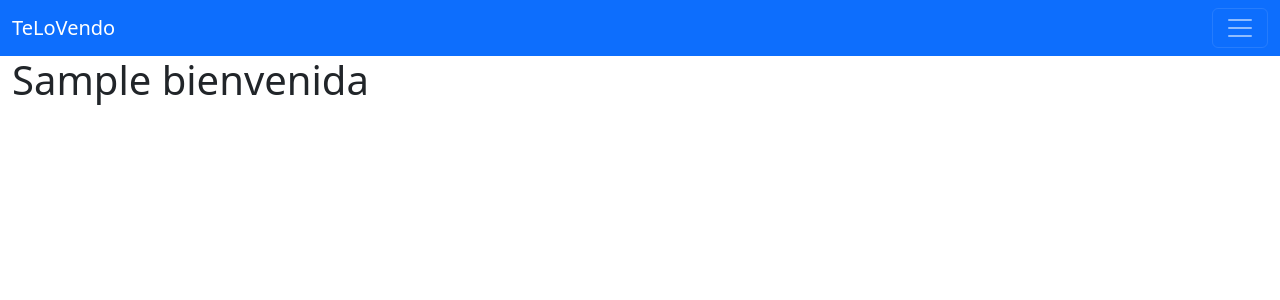
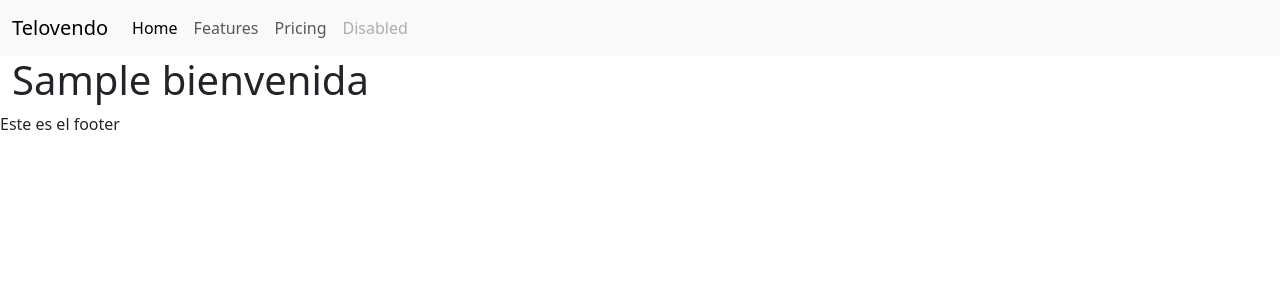
Before and after one commit to grupo-2-Bootcamp/telovendo, a Django app: template website/telovendo/templates/telovendo/index.html in a window 1280 px wide. Shown: the top 300 px of the page. Run offline with Django 4.2, Linux system fonts and the light colour scheme; the template is opened without the code that fills it: most values are stand-ins (such as "Sample title", 1, 10 or a date in 2020).

Commit message:
Agregando Plantilla con block content

```diff
--- /dev/null
+++ b/website/telovendo/templates/telovendo/base.html
@@ -0,0 +1,47 @@
+<!DOCTYPE html>
+<html lang="en">
+<head>
+    <meta charset="UTF-8">
+    <meta http-equiv="X-UA-Compatible" content="IE=edge">
+    <meta name="viewport" content="width=device-width, initial-scale=1.0">
+    <link href="https://cdn.jsdelivr.net/npm/bootstrap@5.3.0/dist/css/bootstrap.min.css" rel="stylesheet" integrity="sha384-9ndCyUaIbzAi2FUVXJi0CjmCapSmO7SnpJef0486qhLnuZ2cdeRhO02iuK6FUUVM" crossorigin="anonymous">
+    <title>Usuarios</title>
+</head>
+<body>
+    <nav class="navbar navbar-expand-lg bg-body-tertiary">
+        <div class="container-fluid">
+          <a class="navbar-brand" href="#">Telovendo</a>
+          <button class="navbar-toggler" type="button" data-bs-toggle="collapse" data-bs-target="#navbarNav" aria-controls="navbarNav" aria-expanded="false" aria-label="Toggle navigation">
+            <span class="navbar-toggler-icon"></span>
+          </button>
+          <div class="collapse navbar-collapse" id="navbarNav">
+            <ul class="navbar-nav">
+              <li class="nav-item">
+                <a class="nav-link active" aria-current="page" href="#">Home</a>
+              </li>
+              <li class="nav-item">
+                <a class="nav-link" href="#">Features</a>
+              </li>
+              <li class="nav-item">
+                <a class="nav-link" href="#">Pricing</a>
+              </li>
+              <li class="nav-item">
+                <a class="nav-link disabled">Disabled</a>
+              </li>
+            </ul>
+          </div>
+        </div>
+      </nav>
+
+    <div class="container-fluid">
+        {% block content %}
+        {% endblock %}
+    </div>
+
+    <footer>
+        <p>Este es el footer</p>
+    </footer>
+
+    <script src="https://cdn.jsdelivr.net/npm/bootstrap@5.3.0/dist/js/bootstrap.bundle.min.js" integrity="sha384-geWF76RCwLtnZ8qwWowPQNguL3RmwHVBC9FhGdlKrxdiJJigb/j/68SIy3Te4Bkz" crossorigin="anonymous"></script>
+</body>
+</html>
--- a/website/telovendo/templates/telovendo/index.html
+++ b/website/telovendo/templates/telovendo/index.html
@@ -1,23 +1,5 @@
-<!DOCTYPE html>
-<html lang="en">
-<head>
-    <meta charset="UTF-8">
-    <meta http-equiv="X-UA-Compatible" content="IE=edge">
-    <meta name="viewport" content="width=device-width, initial-scale=1.0">
-    <link href="https://cdn.jsdelivr.net/npm/bootstrap@5.3.0/dist/css/bootstrap.min.css" rel="stylesheet" integrity="sha384-9ndCyUaIbzAi2FUVXJi0CjmCapSmO7SnpJef0486qhLnuZ2cdeRhO02iuK6FUUVM" crossorigin="anonymous">
-    <title>Bienvenido a TeLoVendo</title>
-</head>
-<body>
-    <nav class="navbar bg-primary" data-bs-theme="dark">
-        <div class="container-fluid">
-            <a class="navbar-brand" href="#">TeLoVendo</a>
-            <button class="navbar-toggler" type="button" data-bs-toggle="collapse" data-bs-target="#navbarSupportedContent" aria-controls="navbarSupportedContent" aria-expanded="false" aria-label="Toggle navigation">
-                <span class="navbar-toggler-icon"></span>
-            </button>
-        </div>
-    </nav>
-    <div class="container-fluid">
+{% extends "./base.html" %}
+
+        {% block content %}
         <h1>{{bienvenida}}</h1>
-    </div>
-</body>
-</html>
+        {% endblock %}
--- a/website/telovendo/views.py
+++ b/website/telovendo/views.py
@@ -7,7 +7,8 @@ class IndexView(TemplateView):
     template_name = 'telovendo/index.html'
 
     def get(self, request, *args, **kwargs):
-        return render(request, self.template_name)
+        bienvenida = "Bienvenido a TeloVendo"
+        return render(request, self.template_name, {"bienvenida": bienvenida})
 
 class UsuariosView(TemplateView):
     template_name = 'telovendo/usuarios.html'
```
Also changed, not shown: website/telovendo/templates/telovendo/usuarios.html (+3 -46 lines).
